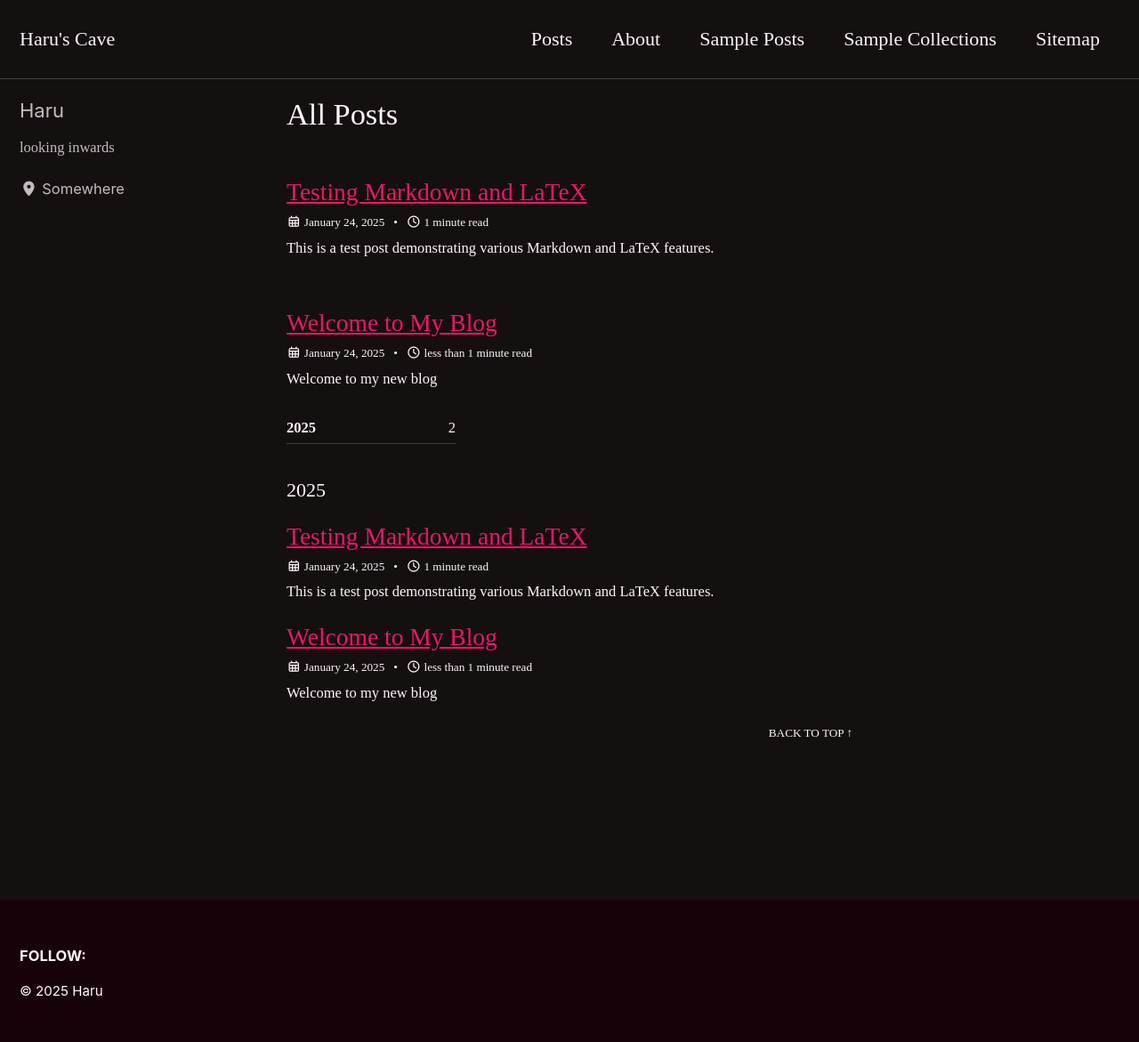
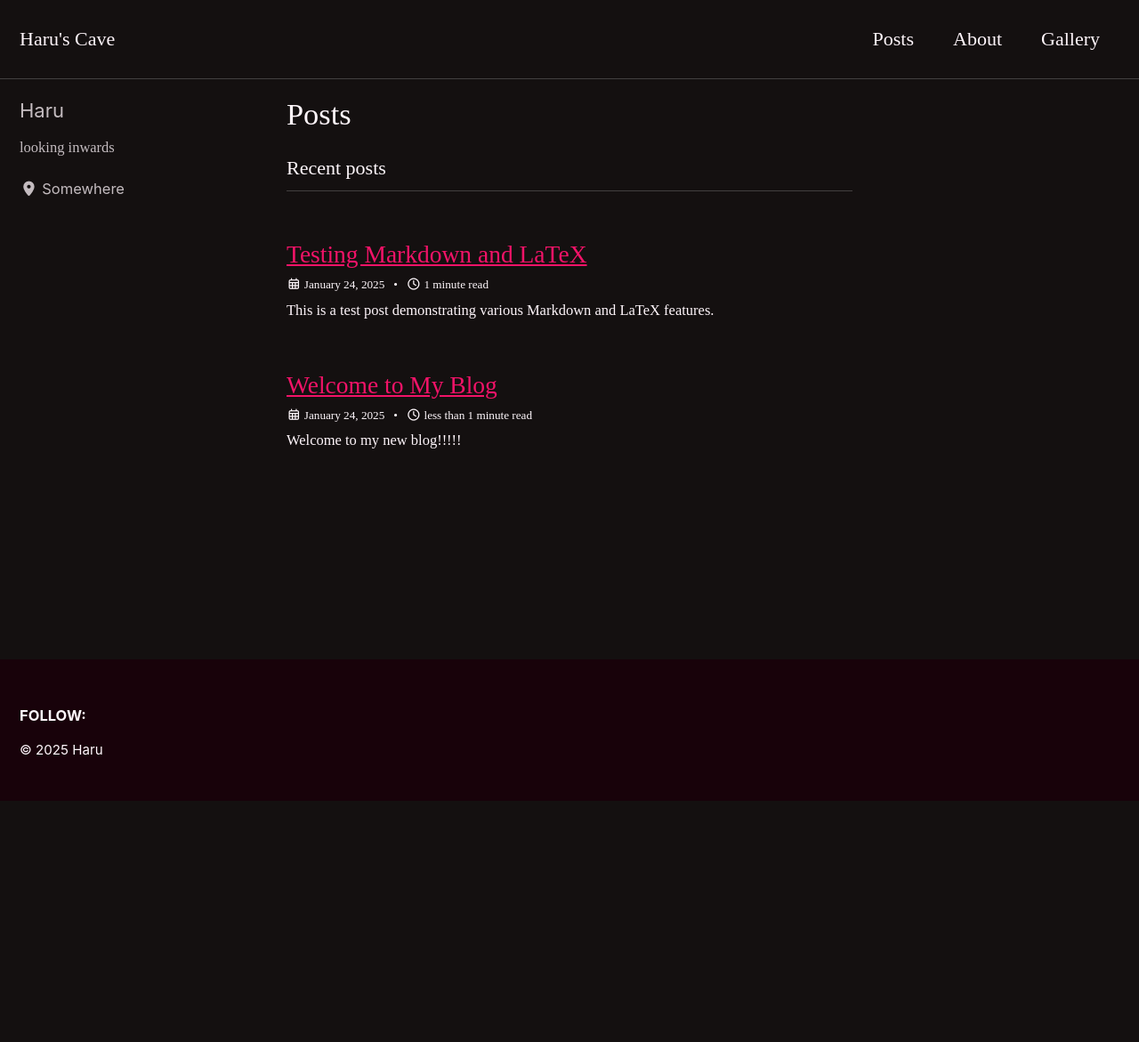
Before and after one commit to hxxru-u/hxxru-u.github.io, a Jekyll site: the page built from _pages/posts.md, in a window 1280 px wide. Shown: the whole page at 89% size. Built offline with Jekyll 4.4.1, drawn with Linux system fonts in a browser that asks for light colours; cached includes are drawn as plain includes; after the commit the page ends 900 px from its top, so only the background shows below that.

Commit message:
Fix site structure: update navigation, pages, and configuration

```diff
--- a/_config.yml
+++ b/_config.yml
@@ -10,7 +10,7 @@
 # Review documentation to determine if you should use `theme` or `remote_theme`
 
 # theme                  : "minimal-mistakes-jekyll"
-remote_theme           : "mmistakes/minimal-mistakes"
+remote_theme           : "mmistakes/minimal-mistakes@4.24.0"
 minimal_mistakes_skin    : "neon" # "default", "air", "aqua", "contrast", "dark", "dirt", "neon", "mint", "plum", "sunrise"
 
 # Site Settings
@@ -18,7 +18,7 @@ locale                   : "en-US"
 rtl                      : # true, false (default) # turns direction of the page into right to left for RTL languages
 title                    : "Haru's Cave"
 title_separator          : "-"
-subtitle                 : # site tagline that appears below site title in masthead
+subtitle                 :
 name                     : "Haru"
 description              : "my blog"
 url                      : "https://hxxru.github.io" # the base hostname & protocol for your site
@@ -109,7 +109,6 @@ analytics:
     tracking_id          :
     anonymize_ip         : # true, false (default)
 
-
 # Site Author
 author:
   name             : "Haru"
@@ -140,25 +139,9 @@ author:
 # Site Footer
 footer:
   links:
-    - label: "Twitter"
-      icon: "fab fa-fw fa-twitter-square"
-      # url:
-    - label: "Facebook"
-      icon: "fab fa-fw fa-facebook-square"
-      # url:
     - label: "GitHub"
       icon: "fab fa-fw fa-github"
       # url:
-    - label: "GitLab"
-      icon: "fab fa-fw fa-gitlab"
-      # url:
-    - label: "Bitbucket"
-      icon: "fab fa-fw fa-bitbucket"
-      # url:
-    - label: "Instagram"
-      icon: "fab fa-fw fa-instagram"
-      # url:
-
 
 # Reading Files
 include:
--- a/_data/navigation.yml
+++ b/_data/navigation.yml
@@ -4,9 +4,5 @@ main:
     url: /posts/
   - title: "About"
     url: /about/
-  - title: "Sample Posts"
-    url: /year-archive/
-  - title: "Sample Collections"
-    url: /collection-archive/
-  - title: "Sitemap"
-    url: /sitemap/
+  - title: "Gallery"
+    url: /gallery/
--- a/_pages/posts.md
+++ b/_pages/posts.md
@@ -1,10 +1,6 @@
 ---
-title: "All Posts"
-layout: posts
+title: "Posts"
+layout: home
 permalink: /posts/
 author_profile: true
 ---
-
-{% for post in site.posts %}
-  {% include archive-single.html %}
-{% endfor %}
```
Also changed, not shown: _pages/gallery.md (added, +8 -0 lines), _posts/2025-01-24-welcome-to-my-blog.md (+1 -1 lines), .github/workflows/jekyll.yml.
